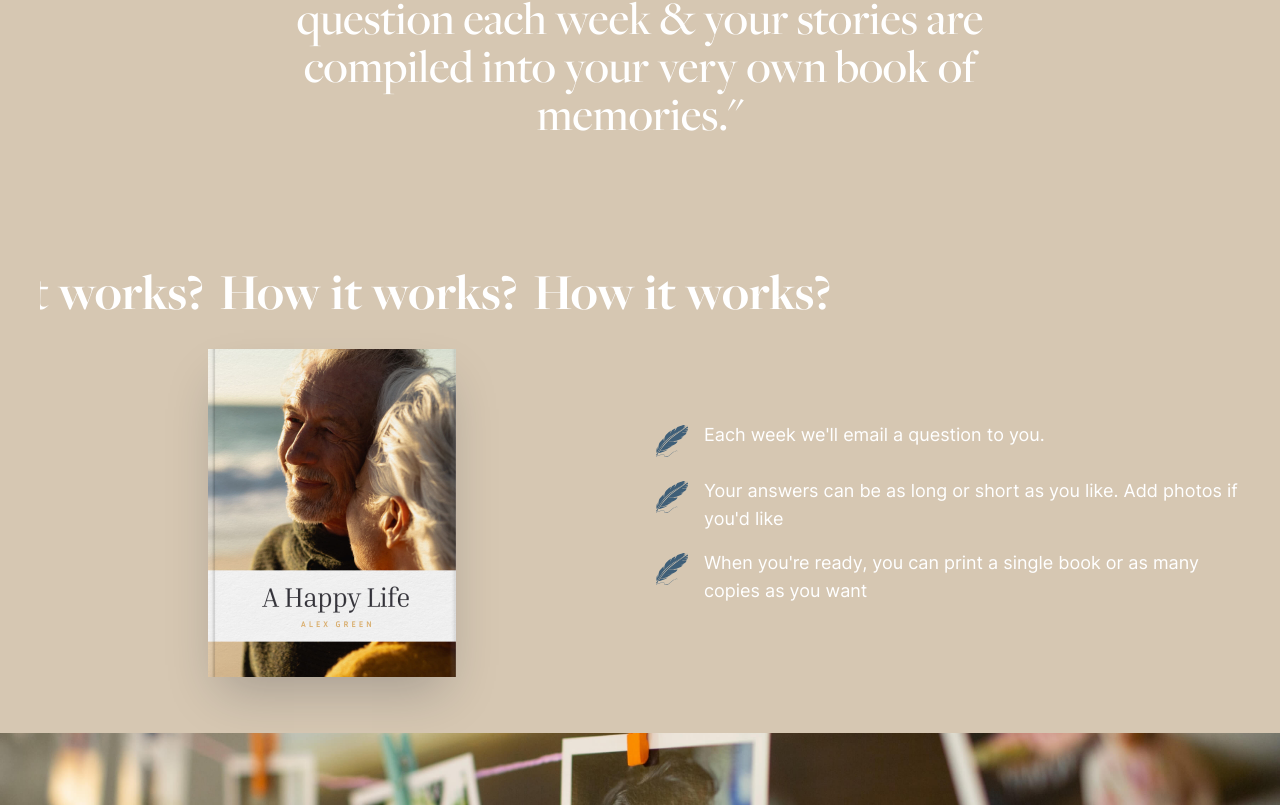
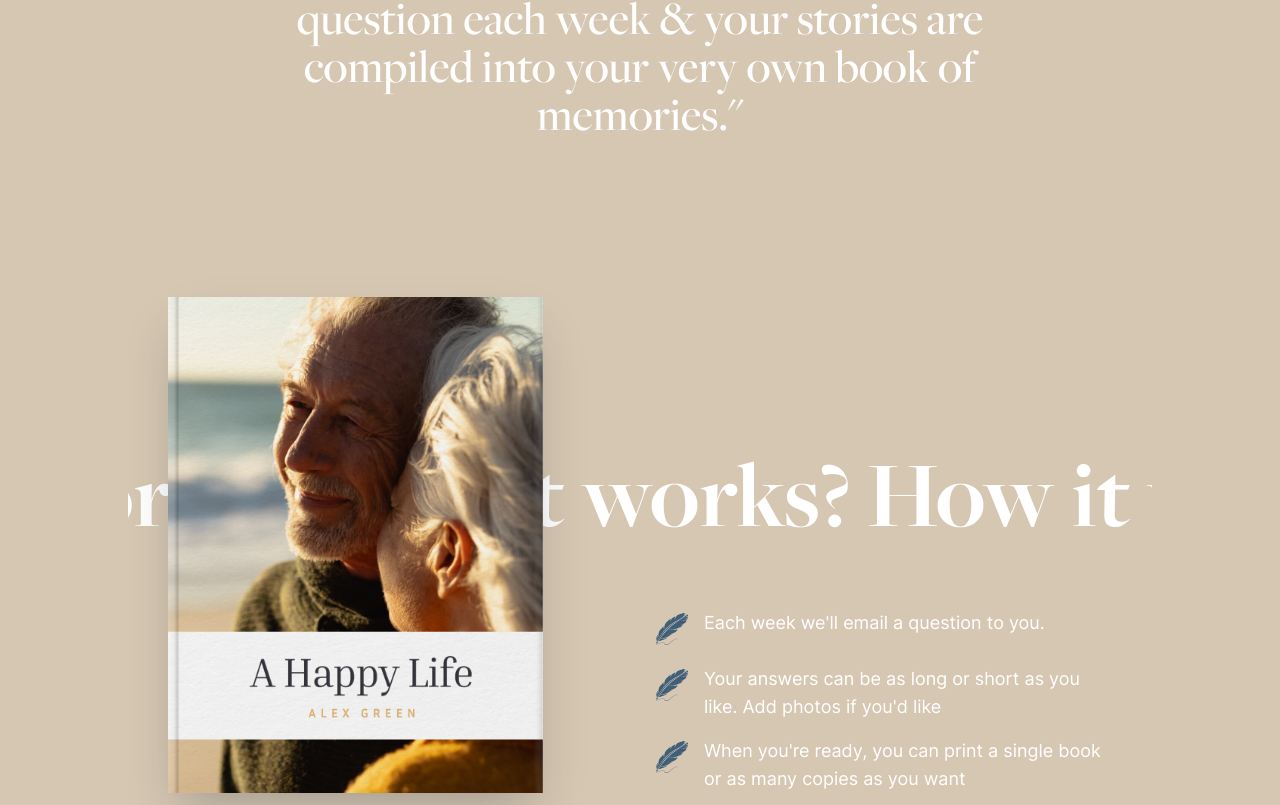
Before and after one commit to atweberlly/familywise, a Next.js app: page / in a window 1280 px wide. Shown: the part 955-1760 px from the top of the page. Built offline with nearby package versions, Linux system fonts and the light colour scheme.

Commit message:
Update marquee

```diff
--- a/src/pages/index.jsx
+++ b/src/pages/index.jsx
@@ -156,23 +156,29 @@ export default function Home() {
           </p>
         </div>
 
-        <div className="px-10 pt-32 pb-14">
-          <div className="marquee how-it-works flex overflow-hidden whitespace-nowrap">
-            <div className="mr-4 text-center font-serif text-[3.25rem] font-bold leading-none">
+        <div className="relative mx-auto max-w-screen-lg overflow-hidden px-10 pt-32 pb-14">
+          <div className="marquee how-it-works absolute top-1/2 hidden -translate-y-1/2 whitespace-nowrap lg:flex">
+            <div className="mr-4 select-none text-center font-serif text-8xl font-bold">
               How it works?
             </div>
           </div>
 
-          <div className="mt-8 grid grid-cols-1 gap-16 md:grid-cols-2 md:items-center md:gap-8">
+          <div className="mr-4 text-center font-serif text-[3.25rem] font-bold leading-none lg:hidden">
+            How it works?
+          </div>
+
+          <div className="relative z-50 mt-8 grid grid-cols-1 gap-16 md:grid-cols-2 md:items-center md:gap-8 lg:grid-cols-12 lg:items-end">
+            <div className="lg:col-span-5">
               <Image
-              className="mx-auto h-[328px] w-[248px] shadow-xl"
+                className="mx-auto h-[328px] w-[248px] shadow-xl md:h-auto md:w-full"
                 src="/images/hero/hero-book-cover@4x.jpg"
                 alt="A Happy Life by Alex Green"
                 width="248"
                 height="328"
               />
+            </div>
 
-            <ul className="space-y-4">
+            <ul className="space-y-4 lg:col-span-6 lg:col-start-7">
               <li className="flex">
                 <div className="flex h-10 items-center">
                   <FeatherIcon className="h-8 w-8 shrink-0" />
```
Lines whose indentation alone changed are shown as unchanged.
